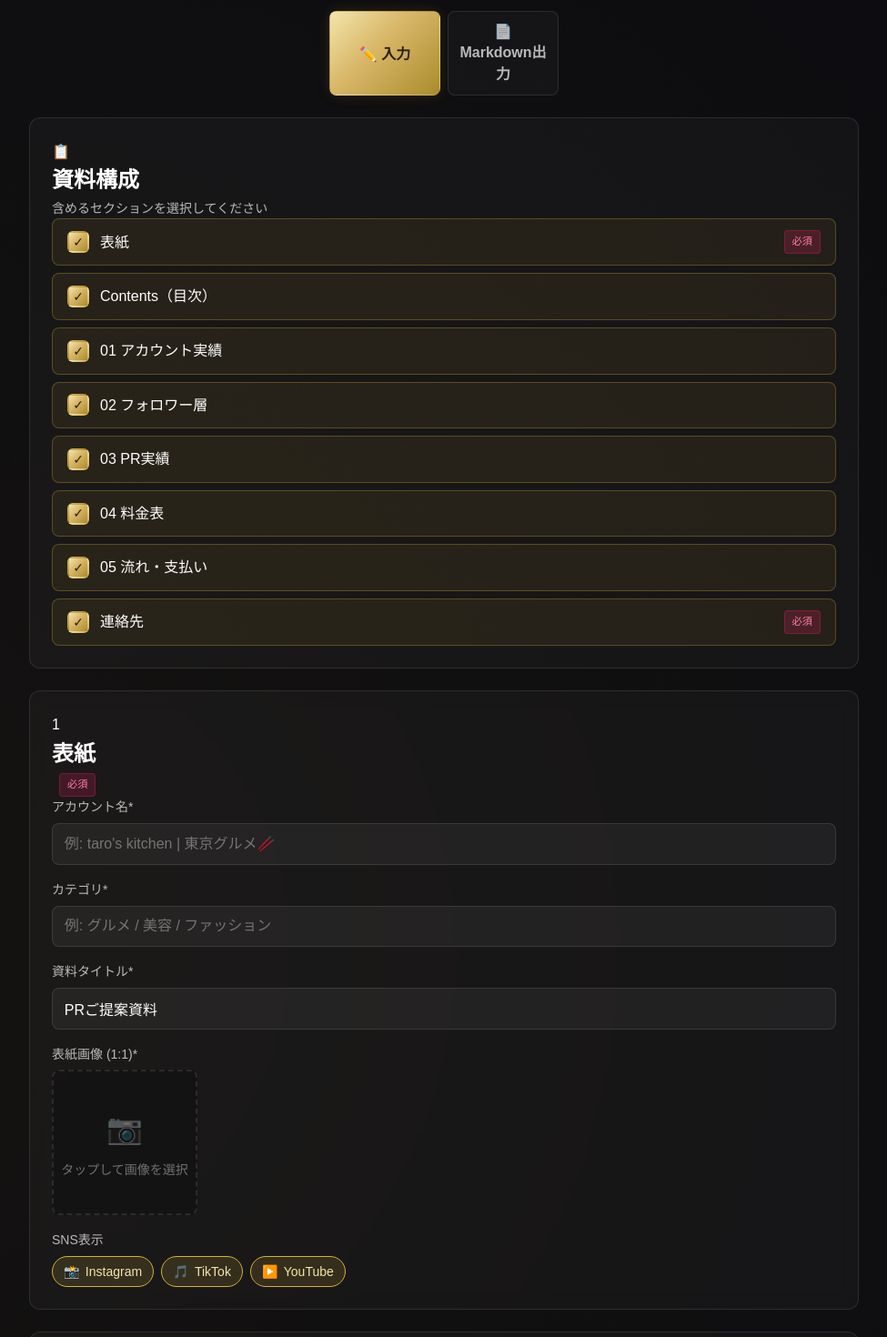
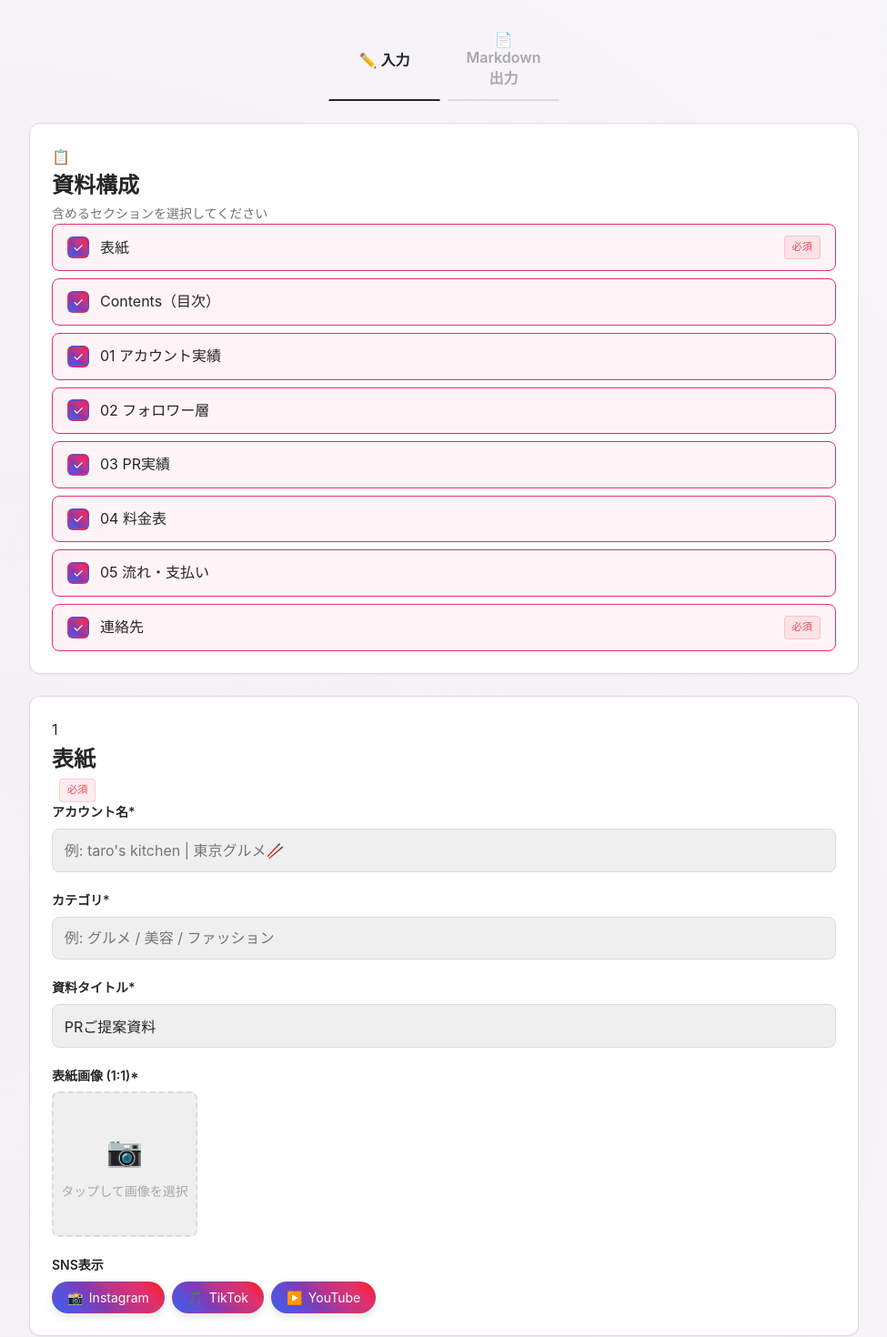
Before and after one commit to ariomorio/proposal-generator, a React (Vite) app: page / in a window 1280 px wide. Shown: the part 100-1570 px from the top of the page at 91% size, without its empty margins (152-1127 px from the left). Built offline with nearby package versions, Linux system fonts and the light colour scheme.

Commit message:
feat: Instagram風UIテーマ適用 + レスポンシブ対応

```diff
--- a/src/App.css
+++ b/src/App.css
@@ -1,5 +1,5 @@
 /* ================================================
-   App.css — Form & Markdown Preview styles
+   App.css — Form & Markdown Preview styles (Instagram Light Theme)
    ================================================ */
 
 /* ---- App Layout ---- */
@@ -7,18 +7,21 @@
   min-height: 100vh;
   display: flex;
   flex-direction: column;
+  background-color: var(--bg-primary);
+  /* Subtle mesh gradient for Instagram feel */
   background-image:
-    radial-gradient(circle at 10% 20%, rgba(212, 175, 55, 0.05) 0%, transparent 40%),
-    radial-gradient(circle at 90% 80%, rgba(233, 30, 99, 0.05) 0%, transparent 40%);
+    radial-gradient(circle at 10% 20%, rgba(131, 58, 180, 0.05) 0%, transparent 60%),
+    radial-gradient(circle at 90% 80%, rgba(253, 29, 29, 0.05) 0%, transparent 60%);
 }
 
 .app-header {
-  background: rgba(10, 10, 15, 0.7);
+  background: rgba(255, 255, 255, 0.85);
   border-bottom: 1px solid var(--border-color);
   backdrop-filter: blur(20px);
   position: sticky;
   top: 0;
   z-index: 100;
+  box-shadow: var(--shadow-sm);
 }
 
 .app-header-inner {
@@ -34,6 +37,9 @@
   -webkit-background-clip: text;
   -webkit-text-fill-color: transparent;
   background-clip: text;
+  font-family: 'Billabong', 'Grand Hotel', cursive, sans-serif;
+  /* If available, else generic */
+  letter-spacing: 1px;
 }
 
 .app-subtitle {
@@ -47,33 +53,35 @@
   display: flex;
   max-width: 960px;
   margin: 0 auto;
-  padding: 1rem 1.5rem 0;
+  padding: 1.5rem 1.5rem 0;
   gap: 0.5rem;
 }
 
 .view-toggle-btn {
   flex: 1;
   padding: 0.75rem;
-  border: 1px solid var(--border-color);
-  border-radius: var(--radius-md);
-  background: var(--bg-card);
-  color: var(--text-secondary);
+  border: 1px solid transparent;
+  border-bottom: 2px solid var(--border-color);
+  background: transparent;
+  color: var(--text-tertiary);
   font-family: var(--font-family);
   font-size: var(--font-size-md);
   font-weight: 600;
   cursor: pointer;
   transition: all var(--transition-normal);
+  border-radius: 0;
 }
 
 .view-toggle-btn:hover {
-  background: rgba(255, 255, 255, 0.05);
+  color: var(--text-secondary);
+  border-bottom-color: var(--text-secondary);
 }
 
 .view-toggle-btn.active {
-  background: var(--gradient-gold);
-  color: #2c2005;
-  border-color: transparent;
-  box-shadow: var(--shadow-glow-gold);
+  color: var(--text-dark);
+  border-bottom-color: var(--text-dark);
+  background: transparent;
+  box-shadow: none;
 }
 
 /* ---- Main Content ---- */
@@ -93,29 +101,29 @@
 }
 
 .form-section {
-  background: rgba(255, 255, 255, 0.03);
+  background: var(--bg-card);
   border: 1px solid var(--border-color);
   border-radius: var(--radius-lg);
   padding: 1.5rem;
-  backdrop-filter: blur(10px);
+  box-shadow: var(--shadow-sm);
 }
 
 .form-grid {
   display: flex;
   flex-direction: column;
-  gap: 1rem;
+  gap: 1.25rem;
 }
 
 .form-row-2 {
   display: grid;
   grid-template-columns: 1fr 1fr;
-  gap: 0.75rem;
+  gap: 1rem;
 }
 
 .form-row-3 {
   display: grid;
   grid-template-columns: 1fr 1fr 1fr;
-  gap: 0.75rem;
+  gap: 1rem;
 }
 
 .form-actions {
@@ -127,10 +135,11 @@
 
 /* ---- Chapter Toggle ---- */
 .chapter-toggle-section {
-  background: rgba(255, 255, 255, 0.03);
+  background: var(--bg-card);
   border: 1px solid var(--border-color);
   border-radius: var(--radius-lg);
   padding: 1.5rem;
+  box-shadow: var(--shadow-sm);
 }
 
 .chapter-list {
@@ -148,8 +157,8 @@
 }
 
 .chapter-item.active {
-  border-color: rgba(212, 175, 55, 0.3);
-  background: rgba(212, 175, 55, 0.08);
+  border-color: var(--border-gold);
+  background: rgba(225, 48, 108, 0.05);
 }
 
 .chapter-label {
@@ -158,6 +167,7 @@
   gap: 0.75rem;
   cursor: pointer;
   font-size: var(--font-size-md);
+  color: var(--text-primary);
 }
 
 .chapter-checkbox {
@@ -175,12 +185,13 @@
   font-size: 14px;
   flex-shrink: 0;
   transition: all var(--transition-fast);
+  background: #fff;
 }
 
 .chapter-item.active .chapter-check-icon {
   background: var(--gradient-gold);
   border-color: transparent;
-  color: #2c2005;
+  color: #fff;
 }
 
 .chapter-name {
@@ -199,12 +210,12 @@
   cursor: pointer;
   overflow: hidden;
   transition: border-color var(--transition-fast);
-  background: rgba(0, 0, 0, 0.2);
+  background: var(--bg-input);
 }
 
 .image-upload-area:hover {
   border-color: var(--accent-gold);
-  background: rgba(212, 175, 55, 0.05);
+  background: rgba(225, 48, 108, 0.05);
 }
 
 .image-upload-area.small {
@@ -229,6 +240,7 @@
 
 .image-placeholder-icon {
   font-size: 2rem;
+  color: var(--text-secondary);
 }
 
 /* ---- SNS Toggle ---- */
@@ -242,10 +254,10 @@
   display: flex;
   align-items: center;
   gap: 0.4rem;
-  padding: 0.5rem 0.75rem;
+  padding: 0.5rem 1rem;
   border: 1px solid var(--border-color);
   border-radius: var(--radius-full);
-  background: var(--bg-input);
+  background: #fff;
   color: var(--text-secondary);
   font-family: var(--font-family);
   font-size: var(--font-size-sm);
@@ -254,9 +266,10 @@
 }
 
 .sns-toggle-btn.active {
-  background: rgba(212, 175, 55, 0.15);
-  border-color: var(--accent-gold);
-  color: var(--accent-gold-light);
+  background: var(--gradient-gold);
+  border-color: transparent;
+  color: #fff;
+  box-shadow: 0 4px 10px rgba(0, 0, 0, 0.1);
 }
 
 /* ---- KPI / History / Feature Rows ---- */
@@ -277,7 +290,7 @@
   height: 28px;
   border-radius: 50%;
   background: var(--gradient-gold);
-  color: #2c2005;
+  color: #fff;
   display: flex;
   align-items: center;
   justify-content: center;
@@ -338,10 +351,11 @@
 .case-study-card,
 .pricing-card {
   margin-bottom: 1rem;
-  background: rgba(255, 255, 255, 0.02);
-  padding: 1rem;
+  background: #ffffff;
+  padding: 1.25rem;
   border-radius: var(--radius-md);
   border: 1px solid var(--border-color);
+  box-shadow: var(--shadow-sm);
 }
 
 .case-study-header {
@@ -361,8 +375,8 @@
 }
 
 .calc-section {
-  background: rgba(212, 175, 55, 0.06);
-  border: 1px solid rgba(212, 175, 55, 0.15);
+  background: rgba(225, 48, 108, 0.04);
+  border: 1px solid rgba(225, 48, 108, 0.15);
   border-radius: var(--radius-md);
   padding: 1rem;
   margin-top: 0.5rem;
@@ -370,8 +384,9 @@
 
 .calc-section h4 {
   font-size: var(--font-size-sm);
-  color: var(--accent-gold);
+  color: var(--accent-pink);
   margin-bottom: 0.5rem;
+  font-weight: 600;
 }
 
 .calc-result {
@@ -383,7 +398,7 @@
 }
 
 .sales-highlight {
-  color: var(--accent-gold);
+  color: var(--accent-pink);
   font-size: var(--font-size-lg);
   font-weight: bold;
 }
@@ -397,7 +412,8 @@
 
 .add-case-btn:hover {
   border-color: var(--accent-gold);
-  color: var(--accent-gold);
+  color: var(--accent-pink);
+  background: rgba(225, 48, 108, 0.05);
 }
 
 .empty-state {
@@ -411,7 +427,7 @@
 .cropper-overlay {
   position: fixed;
   inset: 0;
-  background: rgba(0, 0, 0, 0.85);
+  background: rgba(255, 255, 255, 0.9);
   backdrop-filter: blur(5px);
   z-index: 1000;
   display: flex;
@@ -422,16 +438,17 @@
 .cropper-container {
   width: 90%;
   max-width: 500px;
-  background: var(--bg-secondary);
+  background: #fff;
   border-radius: var(--radius-lg);
   overflow: hidden;
   border: 1px solid var(--border-color);
+  box-shadow: var(--shadow-lg);
 }
 
 .cropper-area {
   position: relative;
   height: 350px;
-  background: #000;
+  background: #f0f0f0;
 }
 
 .cropper-controls {
@@ -443,7 +460,7 @@
 
 .zoom-slider {
   width: 100%;
-  accent-color: var(--accent-gold);
+  accent-color: var(--accent-pink);
 }
 
 .cropper-actions {
@@ -469,6 +486,7 @@
 .preview-title {
   font-size: var(--font-size-xl);
   font-weight: 700;
+  color: var(--text-primary);
 }
 
 .preview-subtitle {
@@ -479,10 +497,10 @@
 
 .preview-warning {
   padding: 1rem 1.5rem;
-  background: rgba(239, 68, 68, 0.1);
-  border: 1px solid rgba(239, 68, 68, 0.3);
+  background: #fff5f5;
+  border: 1px solid #ffcdd2;
   border-radius: var(--radius-md);
-  color: #ff6b6b;
+  color: #db4437;
   font-size: var(--font-size-sm);
 }
 
@@ -497,10 +515,11 @@
   align-items: center;
   gap: 0.5rem;
   padding: 0.75rem 1.5rem;
-  background: rgba(212, 175, 55, 0.1);
-  border: 1px solid rgba(212, 175, 55, 0.3);
+  background: rgba(225, 48, 108, 0.08);
+  /* Pink tint */
+  border: 1px solid rgba(225, 48, 108, 0.2);
   border-radius: var(--radius-full);
-  color: var(--accent-gold-light);
+  color: var(--accent-pink);
   font-weight: 600;
   font-size: var(--font-size-md);
   text-decoration: none;
@@ -508,9 +527,9 @@
 }
 
 .notebooklm-link:hover {
-  background: rgba(212, 175, 55, 0.2);
-  border-color: var(--accent-gold);
-  box-shadow: var(--shadow-glow-gold);
+  background: rgba(225, 48, 108, 0.15);
+  border-color: var(--accent-pink);
+  box-shadow: 0 2px 8px rgba(225, 48, 108, 0.2);
 }
 
 .notebooklm-link-icon {
@@ -519,16 +538,18 @@
 
 /* Download Section */
 .download-section {
-  background: rgba(255, 255, 255, 0.03);
+  background: #fff;
   border: 1px solid var(--border-color);
   border-radius: var(--radius-lg);
   padding: 1.5rem;
+  box-shadow: var(--shadow-sm);
 }
 
 .download-section-title {
   font-size: var(--font-size-lg);
   font-weight: 600;
   margin-bottom: 0.5rem;
+  color: var(--text-primary);
 }
 
 .download-description {
@@ -544,7 +565,7 @@
 }
 
 .download-card {
-  background: rgba(255, 255, 255, 0.03);
+  background: #fafafa;
   border: 1px solid var(--border-color);
   border-radius: var(--radius-lg);
   padding: 1.5rem;
@@ -557,8 +578,8 @@
 }
 
 .download-card:hover {
-  border-color: rgba(212, 175, 55, 0.3);
-  background: rgba(212, 175, 55, 0.05);
+  border-color: var(--text-tertiary);
+  background: #f0f0f0;
 }
 
 .download-card-icon {
@@ -568,6 +589,7 @@
 .download-card-title {
   font-size: var(--font-size-md);
   font-weight: 600;
+  color: var(--text-primary);
 }
 
 .download-card-desc {
@@ -579,13 +601,16 @@
 
 /* PDF Primary Card */
 .pdf-primary-section {
-  border-color: rgba(212, 175, 55, 0.3);
-  background: rgba(212, 175, 55, 0.03);
+  border: 2px solid transparent;
+  background: linear-gradient(#fff, #fff) padding-box,
+    var(--gradient-gold) border-box;
+  /* Gradient border trick */
+  box-shadow: 0 4px 15px rgba(0, 0, 0, 0.05);
 }
 
 .pdf-card {
-  border-color: rgba(212, 175, 55, 0.3) !important;
-  background: rgba(212, 175, 55, 0.05) !important;
+  border-color: rgba(225, 48, 108, 0.2) !important;
+  background: rgba(225, 48, 108, 0.03) !important;
 }
 
 .pdf-card .download-card-icon {
@@ -602,15 +627,16 @@
   border: 1px solid var(--border-color);
   border-radius: var(--radius-lg);
   overflow: hidden;
+  background: #fff;
 }
 
 .secondary-downloads-toggle {
   padding: 1rem 1.5rem;
   cursor: pointer;
   font-size: var(--font-size-md);
-  font-weight: 500;
+  font-weight: 600;
   color: var(--text-secondary);
-  background: rgba(255, 255, 255, 0.02);
+  background: #fafafa;
   transition: all var(--transition-fast);
   list-style: none;
 }
@@ -628,7 +654,7 @@
 }
 
 .secondary-downloads-toggle:hover {
-  background: rgba(255, 255, 255, 0.05);
+  background: #f0f0f0;
   color: var(--text-primary);
 }
 
@@ -636,6 +662,7 @@
   border: none !important;
   border-radius: 0 !important;
   border-top: 1px solid var(--border-color) !important;
+  box-shadow: none !important;
 }
 
 /* Image Preview Section */
@@ -645,10 +672,11 @@
 
 /* Markdown Content */
 .markdown-content-section {
-  background: rgba(255, 255, 255, 0.03);
+  background: #fff;
   border: 1px solid var(--border-color);
   border-radius: var(--radius-lg);
   overflow: hidden;
+  box-shadow: var(--shadow-sm);
 }
 
 .markdown-content-header {
@@ -657,11 +685,13 @@
   align-items: center;
   padding: 1rem 1.5rem;
   border-bottom: 1px solid var(--border-color);
+  background: #fafafa;
 }
 
 .markdown-content-header h3 {
   font-size: var(--font-size-md);
   font-weight: 600;
+  color: var(--text-primary);
 }
 
 .copy-btn {
@@ -670,9 +700,9 @@
 }
 
 .copy-btn.copied {
-  background: rgba(34, 197, 94, 0.15) !important;
-  border-color: rgba(34, 197, 94, 0.4) !important;
-  color: #4ade80 !important;
+  background: #dcfce7 !important;
+  border-color: #86efac !important;
+  color: #166534 !important;
 }
 
 .markdown-raw {
@@ -680,17 +710,18 @@
   font-family: 'Courier New', monospace;
   font-size: 0.85rem;
   line-height: 1.8;
-  color: var(--text-secondary);
+  color: #404040;
   white-space: pre-wrap;
   word-break: break-word;
   max-height: 600px;
   overflow-y: auto;
   margin: 0;
+  background: #fff;
 }
 
 /* Image Export Section */
 .image-export-section {
-  border-color: rgba(212, 175, 55, 0.2);
+  border-color: var(--border-color);
 }
 
 .image-export-header {
@@ -710,7 +741,7 @@
   display: flex;
   align-items: center;
   gap: 1rem;
-  background: rgba(255, 255, 255, 0.03);
+  background: #fafafa;
   border: 1px solid var(--border-color);
   border-radius: var(--radius-md);
   padding: 0.75rem;
@@ -718,7 +749,9 @@
 }
 
 .image-export-item:hover {
-  border-color: rgba(212, 175, 55, 0.3);
+  border-color: var(--accent-pink);
+  background: #fff0f5;
+  /* Light pink hover */
 }
 
 .image-export-preview {
@@ -746,12 +779,13 @@
 
 .image-export-label {
   font-size: var(--font-size-sm);
-  font-weight: 500;
+  font-weight: 600;
+  color: var(--text-primary);
 }
 
 .image-export-filename {
   font-size: var(--font-size-xs);
-  color: var(--text-tertiary);
+  color: var(--text-secondary);
   font-family: 'Courier New', monospace;
   overflow: hidden;
   text-overflow: ellipsis;
@@ -770,24 +804,82 @@
   font-size: var(--font-size-xs);
   color: var(--text-tertiary);
   border-top: 1px solid var(--border-color);
-  background: rgba(0, 0, 0, 0.5);
+  background: #fff;
 }
 
 /* ---- Responsive ---- */
+/* ---- Responsive ---- */
 @media (max-width: 768px) {
-  .app-main {
+
+  .app-header-inner,
+  .view-toggle-bar {
     padding: 1rem;
   }
 
-  .form-section {
+  .app-logo {
+    font-size: 1.5rem;
+  }
+
+  .app-main {
+    padding: 1rem 0.75rem;
+  }
+
+  .form-section,
+  .chapter-toggle-section,
+  .download-section,
+  .markdown-content-section {
     padding: 1rem;
+    border-radius: var(--radius-md);
   }
 
   .form-row-2,
   .form-row-3 {
     grid-template-columns: 1fr;
+    gap: 1rem;
   }
 
+  /* Form Elements */
+  .form-input,
+  .form-textarea {
+    font-size: 16px;
+    /* Prevent iOS zoom */
+    padding: 0.7rem;
+  }
+
+  .btn {
+    width: 100%;
+    justify-content: center;
+    padding: 0.8rem;
+  }
+
+  .btn-sm {
+    width: auto;
+    padding: 0.4rem 0.75rem;
+  }
+
+  /* Image Upload */
+  .image-upload-area {
+    width: 100%;
+    height: 200px;
+  }
+
+  /* Complex Rows */
+  .kpi-row,
+  .history-row,
+  .region-row {
+    flex-direction: column;
+    align-items: stretch;
+    background: var(--bg-input);
+    padding: 0.75rem;
+    border-radius: var(--radius-md);
+  }
+
+  .kpi-row .btn,
+  .history-row .btn {
+    margin-top: 0.5rem;
+  }
+
+  /* Grids */
   .download-cards {
     grid-template-columns: 1fr;
   }
@@ -795,4 +887,36 @@
   .age-grid {
     grid-template-columns: repeat(3, 1fr);
   }
+
+  .gender-row {
+    grid-template-columns: 1fr 1fr;
+  }
+
+  /* Markdown Preview */
+  .markdown-raw {
+    font-size: 0.8rem;
+    padding: 1rem;
+  }
+
+  .image-export-item {
+    flex-direction: column;
+    align-items: stretch;
+    text-align: center;
+  }
+
+  .image-export-preview {
+    width: 100%;
+    height: 150px;
+    margin-bottom: 0.5rem;
+  }
+
+  .image-export-info {
+    margin-bottom: 0.75rem;
+  }
 }
+
+@media (max-width: 480px) {
+  .age-grid {
+    grid-template-columns: repeat(2, 1fr);
+  }
+}
--- a/src/index.css
+++ b/src/index.css
@@ -1,42 +1,48 @@
 :root {
-  /* ---- Colors: Premium Dark & Gold Theme ---- */
-  --bg-primary: #0a0a0f;
-  /* Deepest black/blue */
-  --bg-secondary: #12121a;
-  --bg-card: rgba(255, 255, 255, 0.03);
-  --bg-input: rgba(255, 255, 255, 0.05);
+  /* ---- Colors: Instagram-inspired Light Theme ---- */
+  --bg-primary: #fafafa;
+  /* Light gray background like IG web */
+  --bg-secondary: #ffffff;
+  /* White for cards/containers */
+  --bg-card: #ffffff;
+  --bg-input: #efefef;
+  /* Light gray for inputs */
 
-  --text-primary: #ffffff;
-  --text-secondary: rgba(255, 255, 255, 0.7);
-  --text-tertiary: rgba(255, 255, 255, 0.4);
-  --text-dark: #0a0a0f;
+  --text-primary: #262626;
+  /* Almost black */
+  --text-secondary: #737373;
+  /* Dark gray */
+  --text-tertiary: #a8a8a8;
+  /* Light gray */
+  --text-dark: #262626;
 
-  /* Premium Gold Gradients */
-  --accent-gold: #d4af37;
-  --accent-gold-light: #f3e5ab;
-  --accent-gold-dark: #aa8c2c;
-  --gradient-gold: linear-gradient(135deg, #f3e5ab 0%, #dab96b 40%, #aa8c2c 100%);
-  --gradient-gold-text: linear-gradient(to bottom, #f8f0c6 0%, #cfa144 100%);
+  /* Instagram Gradients & Accents */
+  /* Official-ish IG gradient: Blue -> Purple -> Pink -> Orange */
+  --accent-gold: #e1306c;
+  /* Fallback to Pink/Red */
+  --accent-gold-light: #f77737;
+  /* Fallback to Orange */
+  --accent-gold-dark: #833ab4;
+  /* Fallback to Purple */
 
-  --accent-pink: #e91e63;
-  --accent-pink-light: #f48fb1;
+  --gradient-gold: linear-gradient(45deg, #405de6 0%, #5851db 20%, #833ab4 40%, #c13584 60%, #e1306c 80%, #fd1d1d 100%);
+  --gradient-gold-text: linear-gradient(45deg, #833ab4, #fd1d1d, #fcb045);
 
-  --border-color: rgba(255, 255, 255, 0.1);
-  --border-gold: rgba(212, 175, 55, 0.3);
+  --accent-pink: #e1306c;
+  --accent-pink-light: #fd1d1d;
 
-  /* Shadows */
-  --shadow-sm: 0 2px 4px rgba(0, 0, 0, 0.2);
-  --shadow-md: 0 4px 12px rgba(0, 0, 0, 0.3);
-  --shadow-lg: 0 8px 24px rgba(0, 0, 0, 0.4);
-  --shadow-glow-gold: 0 0 15px rgba(212, 175, 55, 0.15);
+  --border-color: #dbdbdb;
+  /* Standard IG border color */
+  --border-gold: #e1306c;
 
-  /* Slide Dimensions (16:9) */
-  --slide-width: 960px;
-  --slide-height: 540px;
-  --slide-bg: linear-gradient(135deg, #050507 0%, #101018 40%, #1a1a24 100%);
+  /* Shadows - More subtle for light theme */
+  --shadow-sm: 0 1px 2px rgba(0, 0, 0, 0.05);
+  --shadow-md: 0 4px 12px rgba(0, 0, 0, 0.08);
+  --shadow-lg: 0 8px 24px rgba(0, 0, 0, 0.12);
+  --shadow-glow-gold: 0 4px 12px rgba(225, 48, 108, 0.2);
 
   /* Typography */
-  --font-family: 'Noto Sans JP', sans-serif;
+  --font-family: -apple-system, BlinkMacSystemFont, "Segoe UI", Roboto, Helvetica, Arial, sans-serif;
   --font-size-xs: 0.75rem;
   --font-size-sm: 0.875rem;
   --font-size-md: 1rem;
@@ -45,10 +51,10 @@
   --font-size-2xl: 2rem;
 
   /* Spacing & Radius */
-  --radius-sm: 0.25rem;
-  --radius-md: 0.5rem;
-  --radius-lg: 0.75rem;
-  --radius-xl: 1rem;
+  --radius-sm: 4px;
+  --radius-md: 8px;
+  --radius-lg: 12px;
+  --radius-xl: 16px;
   --radius-full: 9999px;
 
   /* Animation */
@@ -84,14 +90,15 @@ body {
   cursor: pointer;
   border: none;
   transition: all var(--transition-normal);
-  font-family: var(--font-family);
+  border: 1px solid transparent;
+  /* Prepare for border transition */
   gap: 0.5rem;
 }
 
 .btn-primary {
   background: var(--gradient-gold);
-  color: #2c2005;
-  /* Dark brown for contrast */
+  color: #ffffff;
+  /* White text for better contrast on colorful gradient */
   box-shadow: var(--shadow-glow-gold);
 }
 
@@ -103,17 +110,18 @@ body {
 .btn-primary:disabled {
   opacity: 0.6;
   cursor: not-allowed;
-  filter: grayscale(0.8);
+  filter: grayscale(0.5);
 }
 
 .btn-secondary {
-  background: rgba(255, 255, 255, 0.08);
+  background: #ffffff;
   color: var(--text-primary);
   border: 1px solid var(--border-color);
 }
 
 .btn-secondary:hover {
-  background: rgba(255, 255, 255, 0.12);
+  background: #f0f0f0;
+  border-color: #b2b2b2;
 }
 
 .form-input {
@@ -126,14 +134,6 @@ body {
   font-family: var(--font-family);
   font-size: var(--font-size-md);
   transition: all var(--transition-fast);
-}
-
-.form-input:focus,
-.form-textarea:focus {
-  outline: none;
-  border-color: var(--accent-gold);
-  box-shadow: 0 0 0 2px rgba(212, 175, 55, 0.2);
-  background: rgba(255, 255, 255, 0.08);
 }
 
 .form-textarea {
@@ -151,12 +151,22 @@ body {
   line-height: 1.6;
 }
 
+.form-input:focus,
+.form-textarea:focus {
+  outline: none;
+  border-color: #a0a0a0;
+  /* Neutral focus border */
+  box-shadow: 0 0 0 2px rgba(0, 0, 0, 0.05);
+  background: #ffffff;
+}
+
 .form-label {
   display: block;
   font-size: var(--font-size-sm);
-  color: var(--text-secondary);
+  color: var(--text-primary);
+  /* Darker label for readability */
   margin-bottom: 0.4rem;
-  font-weight: 500;
+  font-weight: 600;
 }
 
 /* Badge Utility */
@@ -164,9 +174,10 @@ body {
   display: inline-block;
   font-size: 0.7em;
   padding: 0.2rem 0.5rem;
-  background: rgba(233, 30, 99, 0.2);
-  color: #ff80ab;
-  border: 1px solid rgba(233, 30, 99, 0.3);
+  background: rgba(237, 73, 86, 0.1);
+  /* Instagram Red/Pink tint */
+  color: #ed4956;
+  border: 1px solid rgba(237, 73, 86, 0.2);
   border-radius: var(--radius-sm);
   margin-left: 0.5rem;
 }
@@ -178,14 +189,14 @@ body {
 }
 
 ::-webkit-scrollbar-track {
-  background: var(--bg-secondary);
+  background: var(--bg-primary);
 }
 
 ::-webkit-scrollbar-thumb {
-  background: rgba(255, 255, 255, 0.2);
+  background: #c7c7c7;
   border-radius: 4px;
 }
 
 ::-webkit-scrollbar-thumb:hover {
-  background: rgba(255, 255, 255, 0.3);
+  background: #a0a0a0;
 }
```
